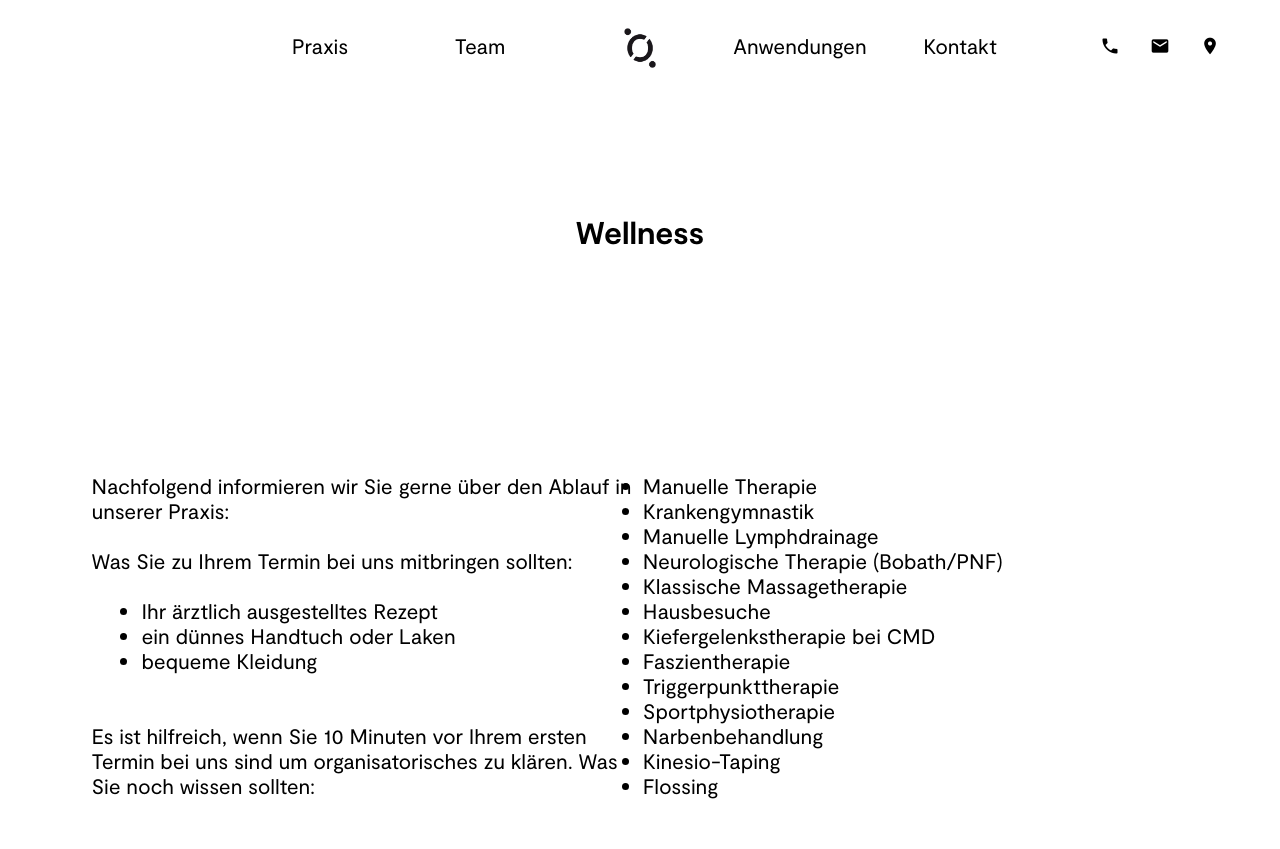
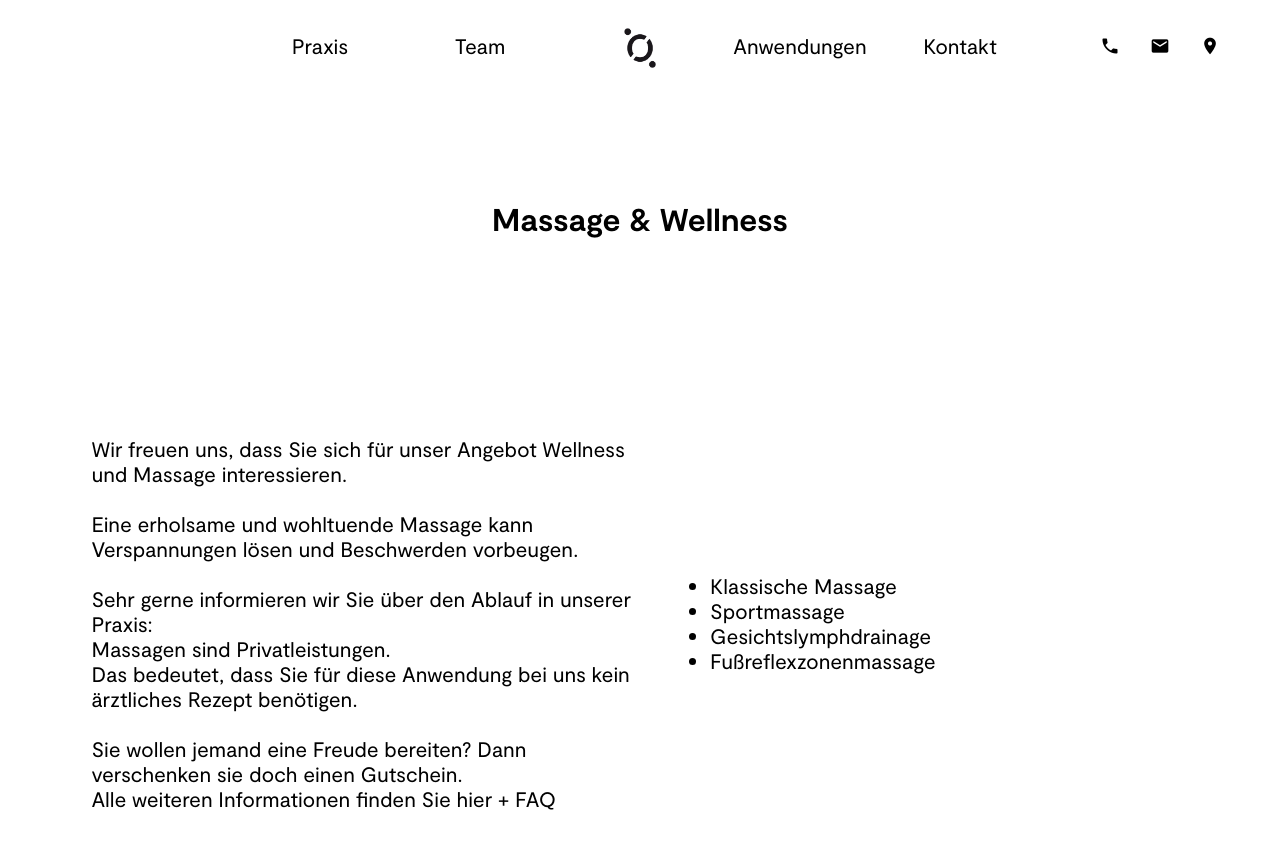
Before and after one commit to loehr-physiotherapie/loehr-physiotherapie.github.io, a Jekyll site: the page built from wellness.html, in a window 1280 px wide and 900 px high. Shown: the top 849 px of the window. Built offline with Jekyll 4.4.1, drawn with Linux system fonts in a browser that asks for light colours.

Commit message:
Updated 'wellness.html' via CloudCannon

```diff
--- a/wellness.html
+++ b/wellness.html
@@ -5,39 +5,23 @@ permalink: /wellness/
 ---
 
 <section class="physiotherapie editable">
-    <h1>Wellness</h1>
-    <div class="content editable">
-        <p>
-            Nachfolgend informieren wir Sie gerne &uuml;ber den Ablauf in unserer Praxis:
-            <br>
-            <br>
-            Was Sie zu Ihrem Termin bei uns mitbringen sollten:
-            <br>
-            <br>
-            <ul>
-                <li> Ihr &auml;rztlich ausgestelltes Rezept </li>
-                <li> ein d&uuml;nnes Handtuch oder Laken </li>
-                <li> bequeme Kleidung </li>
-            </ul>
-            <br>
-            <br>
-            Es ist hilfreich, wenn Sie 10 Minuten vor Ihrem ersten Termin bei uns sind um organisatorisches zu kl&auml;ren.
-            Was Sie noch wissen sollten:
-            </p>
-    </div>
-    <ul>
-        <li>Manuelle Therapie</li>
-        <li>Krankengymnastik</li>
-        <li>Manuelle Lymphdrainage</li>
-        <li>Neurologische Therapie (Bobath/PNF)</li>
-        <li>Klassische Massagetherapie</li>
-        <li>Hausbesuche</li>
-        <li>Kiefergelenkstherapie bei CMD</li>
-        <li>Faszientherapie</li>
-        <li>Triggerpunkttherapie</li>
-        <li>Sportphysiotherapie</li>
-        <li>Narbenbehandlung</li>
-        <li>Kinesio-Taping</li>
-        <li>Flossing</li>
-    </ul>
-    </section>
+                <h1>Massage &amp; Wellness</h1>
+                <div class="content">
+                    <p>Wir freuen uns, dass Sie sich f&uuml;r unser Angebot Wellness und Massage interessieren.</p>
+                    <p>&nbsp;</p>
+                    <p>Eine erholsame und wohltuende Massage kann Verspannungen l&ouml;sen und Beschwerden vorbeugen.</p>
+                    <p>&nbsp;</p>
+                    <p>Sehr gerne informieren wir Sie &uuml;ber den Ablauf in unserer Praxis:</p>
+                    <p>Massagen sind Privatleistungen.</p>
+                    <p>Das bedeutet, dass Sie f&uuml;r diese Anwendung bei uns kein &auml;rztliches Rezept ben&ouml;tigen.</p>
+                    <p>&nbsp;</p>
+                    <p>Sie wollen jemand eine Freude bereiten? Dann verschenken sie doch einen Gutschein.</p>
+                    <p>Alle weiteren Informationen finden Sie hier + FAQ</p>
+                </div>
+                <ul>
+                    <li>Klassische Massage</li>
+                    <li>Sportmassage</li>
+                    <li>Gesichtslymphdrainage</li>
+                    <li>Fu&szlig;reflexzonenmassage</li>
+                </ul>
+            </section>
```
